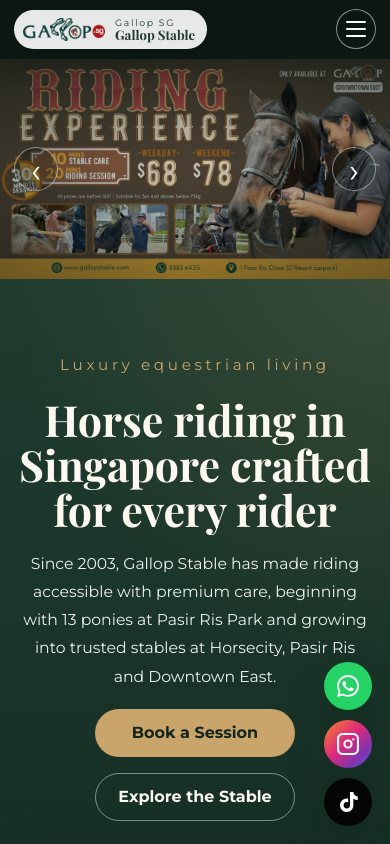
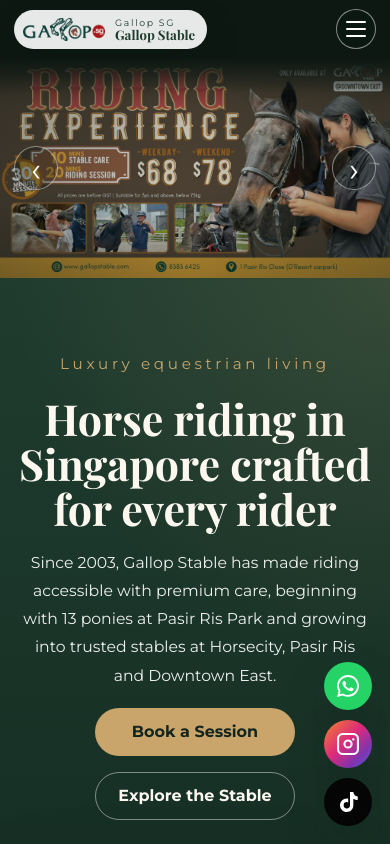
Before and after one commit to vivienne1303/Gallop.sg, a plain HTML site: page index.html in a window 390 px wide. Shown: the top 844 px of the page. Drawn offline with nearby package versions, Linux system fonts and the light colour scheme.

Commit message:
fix mobile view issue

```diff
--- a/style.css
+++ b/style.css
@@ -923,12 +923,25 @@
     position: sticky;
     background: #0d1813;
     border-bottom-color: rgba(255, 255, 255, 0.08);
-    box-shadow: 0 10px 28px rgba(6, 18, 12, 0.18);
+    box-shadow: none;
+    overflow: visible;
   }
 
   .site-header.header-scrolled {
     background: #0d1813;
     border-bottom-color: rgba(255, 255, 255, 0.08);
+  }
+
+  .site-header::after {
+    content: '';
+    position: absolute;
+    left: 0;
+    right: 0;
+    top: 100%;
+    height: 34px;
+    background: linear-gradient(180deg, rgba(13, 24, 19, 0.95), rgba(13, 24, 19, 0));
+    pointer-events: none;
+    z-index: 1;
   }
 
   #book,
@@ -1035,6 +1048,7 @@
     min-height: 0;
     aspect-ratio: 16 / 9;
     max-height: none;
+    margin-top: -1px;
   }
 
   .intro-carousel .carousel-track,
@@ -1043,7 +1057,7 @@
   }
 
   .intro-carousel::before {
-    background: linear-gradient(180deg, rgba(8, 19, 14, 0.48) 0%, rgba(8, 19, 14, 0.14) 48%, rgba(8, 19, 14, 0.42) 100%);
+    background: linear-gradient(180deg, rgba(8, 19, 14, 0.52) 0%, rgba(8, 19, 14, 0.2) 22%, rgba(8, 19, 14, 0.12) 58%, rgba(8, 19, 14, 0.38) 100%);
   }
 
   .intro-carousel .carousel-slide img {
```
